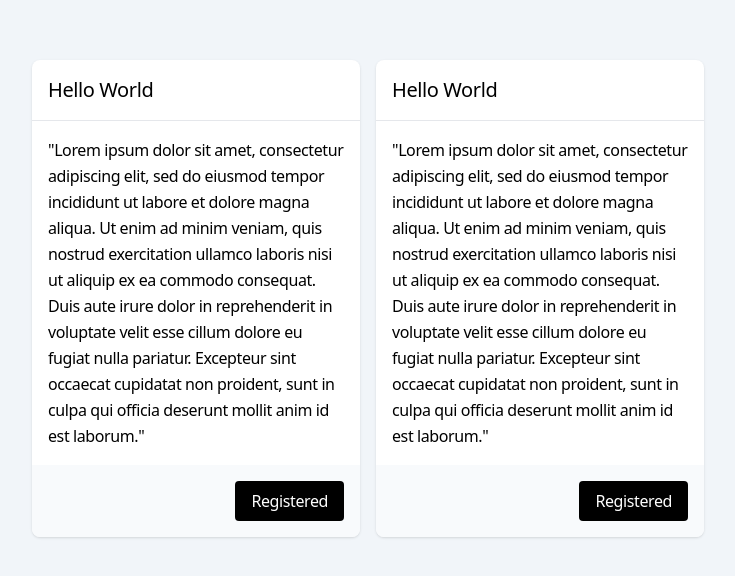
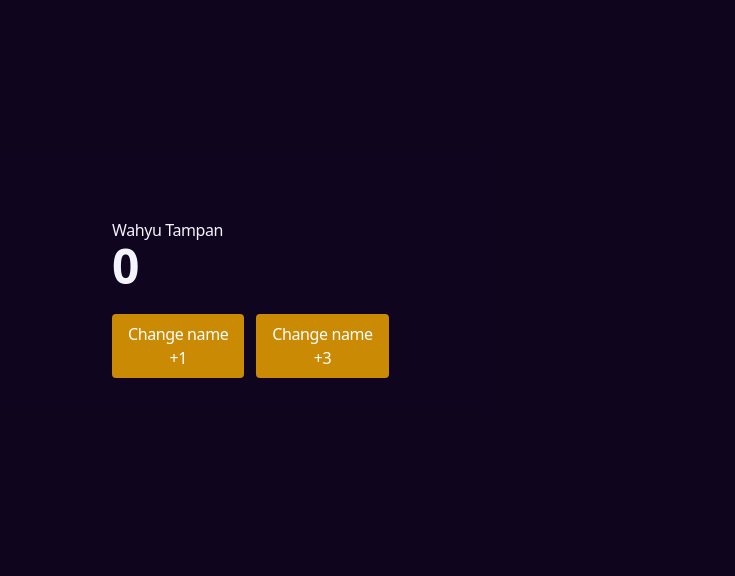
Before and after one commit to wrochcode/React-practice, a React (Vite) app in the folder Parsinta/learn-react/: page / in a window 1280 px wide. Shown: the part 102-678 px from the top of the page, without its empty margins (272-1007 px from the left). Built offline with nearby package versions, Linux system fonts and the light colour scheme.

Commit message:
useState Chapter

```diff
--- /dev/null
+++ b/Parsinta/learn-react/src/App-part-2.jsx
@@ -0,0 +1,37 @@
+import Button from './components/button.jsx'
+import Card from './components/Card.jsx'
+
+function App() {
+  const type = 'submit'
+  const onClick = () => console.info(`Hallo`)
+  return (
+    <div className={'bg-slate-100 antialiased flex tracking-tight items-center justify-center min-h-screen'}>
+      <div className='max-w-2xl flex items-center gap-4 w-full'>
+        <Card>
+          <Card.Title>Hello World</Card.Title>
+          <Card.Body>
+            "Lorem ipsum dolor sit amet, consectetur adipiscing elit, sed do eiusmod tempor incididunt ut labore et dolore magna aliqua. Ut enim ad minim veniam, quis
+            nostrud exercitation ullamco laboris nisi ut aliquip ex ea commodo consequat. Duis aute irure dolor in reprehenderit in voluptate velit esse cillum dolore eu
+            fugiat nulla pariatur. Excepteur sint occaecat cupidatat non proident, sunt in culpa qui officia deserunt mollit anim id est laborum."
+          </Card.Body>
+          <Card.Footer>
+            <Button>Registered</Button>
+          </Card.Footer>
+        </Card>
+        <Card>
+          <Card.Title>Hello World</Card.Title>
+          <Card.Body>
+            "Lorem ipsum dolor sit amet, consectetur adipiscing elit, sed do eiusmod tempor incididunt ut labore et dolore magna aliqua. Ut enim ad minim veniam, quis
+            nostrud exercitation ullamco laboris nisi ut aliquip ex ea commodo consequat. Duis aute irure dolor in reprehenderit in voluptate velit esse cillum dolore eu
+            fugiat nulla pariatur. Excepteur sint occaecat cupidatat non proident, sunt in culpa qui officia deserunt mollit anim id est laborum."
+          </Card.Body>
+          <Card.Footer>
+            <Button>Registered</Button>
+          </Card.Footer>
+        </Card>
+      </div>
+    </div>
+  )
+}
+
+export default App
--- a/Parsinta/learn-react/src/App.jsx
+++ b/Parsinta/learn-react/src/App.jsx
@@ -1,36 +1,42 @@
-import Button from './components/button.jsx'
-import Card from './components/Card.jsx'
+import { useState } from 'react'
+import Button from './components/Button.jsx'
+import PlaceContentCenter from './components/PlaceContentCenter.jsx'
 
 function App() {
-  const type = 'submit'
-  const onClick = () => console.info(`Hallo`)
+  const [name, setName] = useState('Wahyu Tampan')
+  const [count, setCount] = useState(0)
+
+  function handleClick() {
+    if (name == 'Wahyu Tampan') {
+      const nextName = 'Wahyu Tampan Banget'
+      setName('Wahyu Tampan Banget')
+    } else {
+      setName('Wahyu Tampan')
+    }
+    setCount((x) => x + 1)
+  }
+
   return (
-    <div className={'bg-slate-100 antialiased flex tracking-tight items-center justify-center min-h-screen'}>
-      <div className='max-w-2xl flex items-center gap-4 w-full'>
-        <Card>
-          <Card.Title>Hello World</Card.Title>
-          <Card.Body>
-            "Lorem ipsum dolor sit amet, consectetur adipiscing elit, sed do eiusmod tempor incididunt ut labore et dolore magna aliqua. Ut enim ad minim veniam, quis
-            nostrud exercitation ullamco laboris nisi ut aliquip ex ea commodo consequat. Duis aute irure dolor in reprehenderit in voluptate velit esse cillum dolore eu
-            fugiat nulla pariatur. Excepteur sint occaecat cupidatat non proident, sunt in culpa qui officia deserunt mollit anim id est laborum."
-          </Card.Body>
-          <Card.Footer>
-            <Button>Registered</Button>
-          </Card.Footer>
-        </Card>
-        <Card>
-          <Card.Title>Hello World</Card.Title>
-          <Card.Body>
-            "Lorem ipsum dolor sit amet, consectetur adipiscing elit, sed do eiusmod tempor incididunt ut labore et dolore magna aliqua. Ut enim ad minim veniam, quis
-            nostrud exercitation ullamco laboris nisi ut aliquip ex ea commodo consequat. Duis aute irure dolor in reprehenderit in voluptate velit esse cillum dolore eu
-            fugiat nulla pariatur. Excepteur sint occaecat cupidatat non proident, sunt in culpa qui officia deserunt mollit anim id est laborum."
-          </Card.Body>
-          <Card.Footer>
-            <Button>Registered</Button>
-          </Card.Footer>
-        </Card>
+    <PlaceContentCenter>
+      <div>{name}</div>
+      <h1 className={' text-5xl font-semibold '}>{count}</h1>
+      <div className='flex items-center gap-3'>
+        <Button className='bg-yellow-600 mt-6 w-30   ' onClick={handleClick}>
+          Change name <br></br>
+          +1
+        </Button>
+        <Button
+          className='bg-yellow-600 mt-6 w-30   '
+          onClick={() => {
+            handleClick()
+            handleClick()
+            handleClick()
+          }}>
+          Change name <br></br>
+          +3
+        </Button>
       </div>
-    </div>
+    </PlaceContentCenter>
   )
 }
 
--- /dev/null
+++ b/Parsinta/learn-react/src/components/PlaceContentCenter.jsx
@@ -0,0 +1,9 @@
+export default function PlaceContentCenter({ children }) {
+  return (
+    <div className='bg-black'>
+      <div className={'bg-violet-900/20 min-h-screen text-violet-50 flex items-center justify-center antialiased tracking-tight'}>
+        <div className={' max-w-lg w-full '}>{children}</div>
+      </div>
+    </div>
+  )
+}
```
